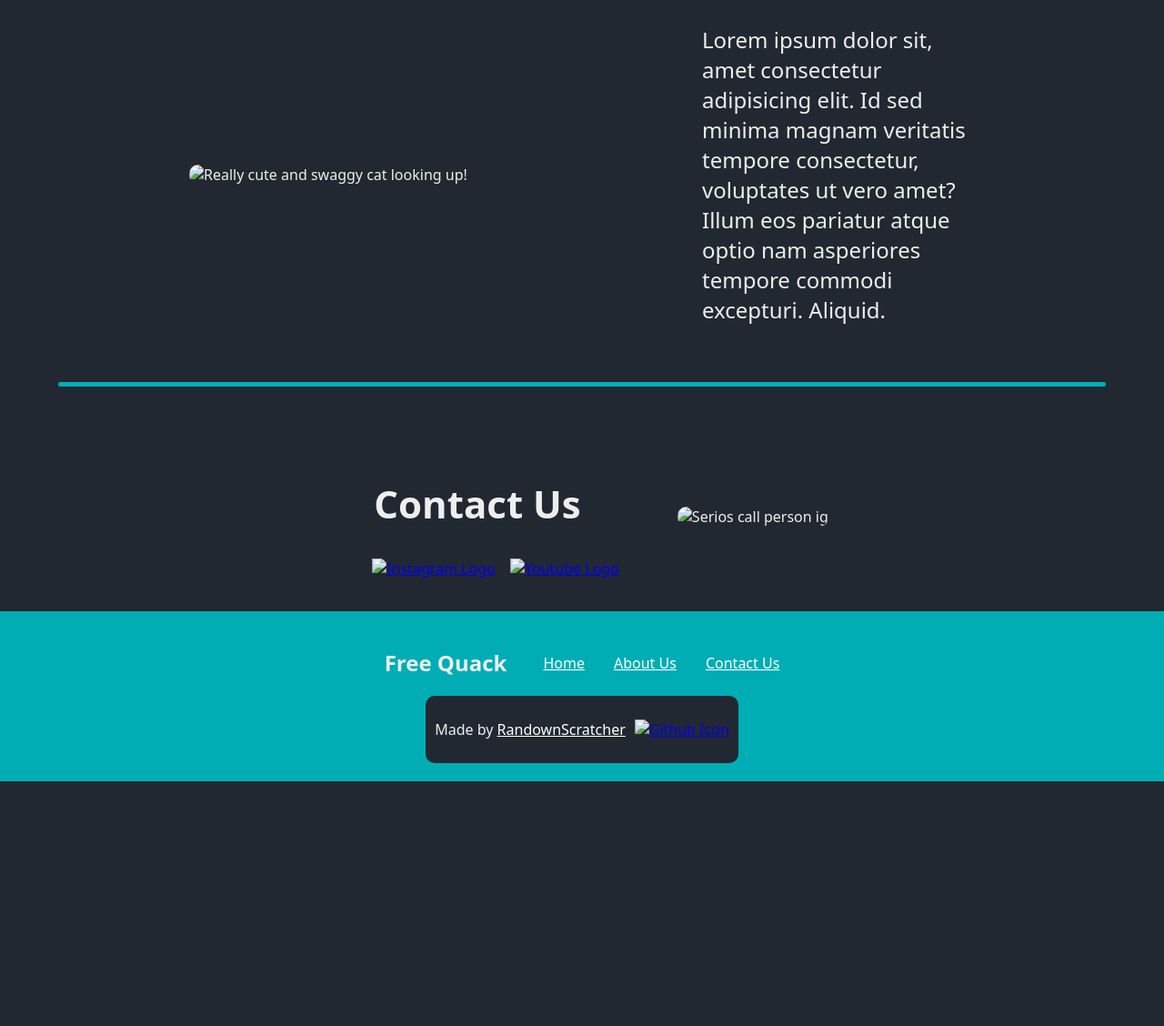
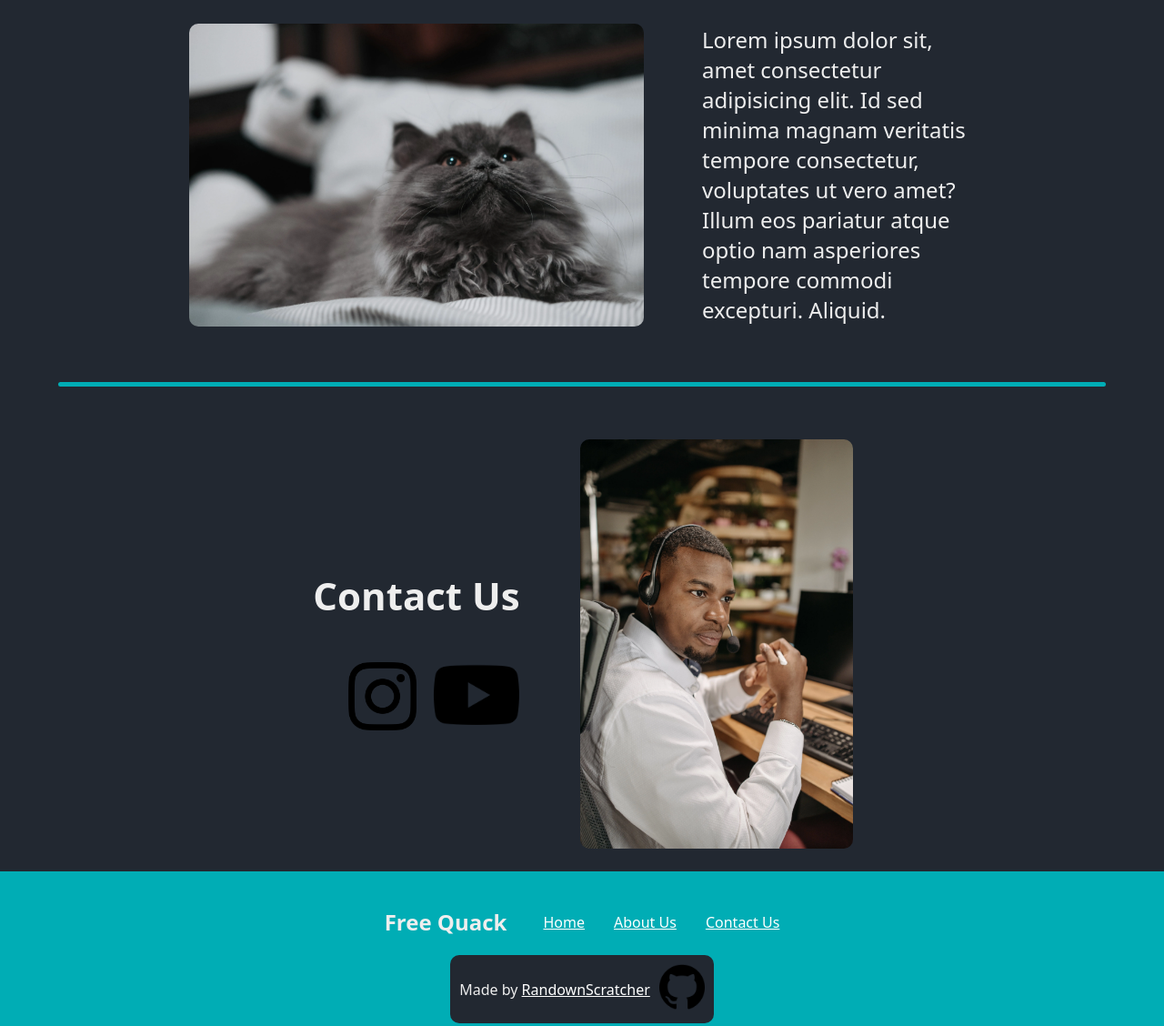
Before and after one commit to RandownScratcher/drippyLanding, a plain HTML site: page index.html in a window 1280 px wide. Shown: the part 825-1953 px from the top of the page at 91% size. Before the commit the page ends 1684 px from the top, so only its background shows below. Drawn offline with Linux system fonts and the light colour scheme.

Commit message:
change: relink the img tag to new file name.

```diff
--- a/index.html
+++ b/index.html
@@ -18,7 +18,7 @@
     <main>
         <section class="home">
             <article class="homeSectionLeft">
-                <img class="homeImage" src="imgs/pexels-faheem-ahamad-17647537.jpg" alt="Why is this chilling like that, such a drippy boy!">
+                <img class="homeImage" src="imgs/pexels-faheem-ahamad-17647537.webp" alt="Why is this chilling like that, such a drippy boy!">
             </article>
 
             <article class="homeSectionRight">
@@ -32,7 +32,7 @@
         <section class="aboutUs">
             <h1 id="aboutUsTitle">About Us</h1>
             <article class="aboutUsBottom">
-                <img class="aboutUsImage" src="imgs/pexels-faheem-ahamad-15765402.jpg" alt="Really cute and swaggy cat looking up!">
+                <img class="aboutUsImage" src="imgs/pexels-faheem-ahamad-15765402.webp" alt="Really cute and swaggy cat looking up!">
                 <p class="aboutUsBottomPar">Lorem ipsum dolor sit, amet consectetur adipisicing elit. Id sed minima magnam veritatis tempore consectetur, voluptates ut vero amet? Illum eos pariatur atque optio nam asperiores tempore commodi excepturi. Aliquid.</p>
             </article>
         </section>
@@ -43,13 +43,13 @@
             <article class="contactUsLeft">
                 <h1 id="contactUsTitle">Contact Us</h1>
                 <ul class="contactUsLinkList">
-                    <li><a href="#"><img class="smIcon" src="imgs/instagram.png" alt="Instagram Logo"></a></li>
-                    <li><a href="#"><img class="smIconBalance" src="imgs/youtube.png" alt="Youtube Logo"></a></li>
+                    <li><a href="#"><img class="smIcon" src="imgs/instagram.webp" alt="Instagram Logo"></a></li>
+                    <li><a href="#"><img class="smIconBalance" src="imgs/youtube.webp" alt="Youtube Logo"></a></li>
                 </ul>
             </article>
 
             <article class="contactUsRight">
-                <img class="contactUsRightImg" src="imgs/pexels-pavel-danilyuk-7658358.jpg" alt="Serios call person ig">
+                <img class="contactUsRightImg" src="imgs/pexels-pavel-danilyuk-7658358.webp" alt="Serios call person ig">
             </article>
 
 
@@ -69,7 +69,7 @@
         </section>
         <section class="footerBottom">
             <p>Made by <a href="https://github.com/RandownScratcher">RandownScratcher</a></p>
-            <a href="https://github.com/RandownScratcher"><img class="githubIcon" src="imgs/25231.png" alt="Github Icon"></a>
+            <a href="https://github.com/RandownScratcher"><img class="githubIcon" src="imgs/25231.webp" alt="Github Icon"></a>
 
         </section>
     </footer>
```
